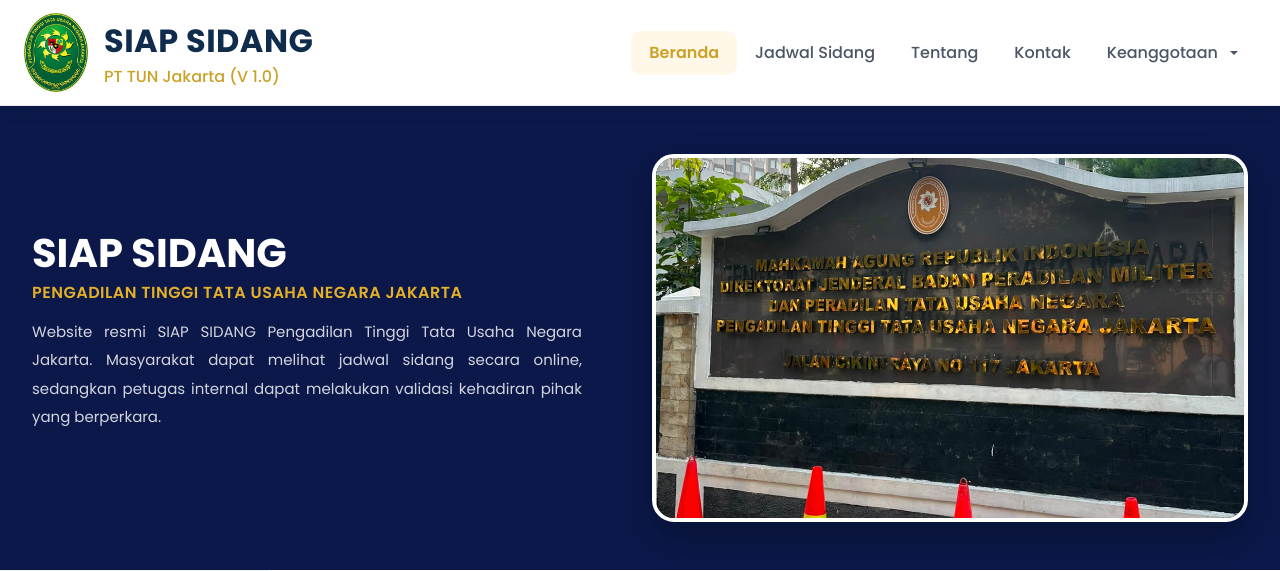
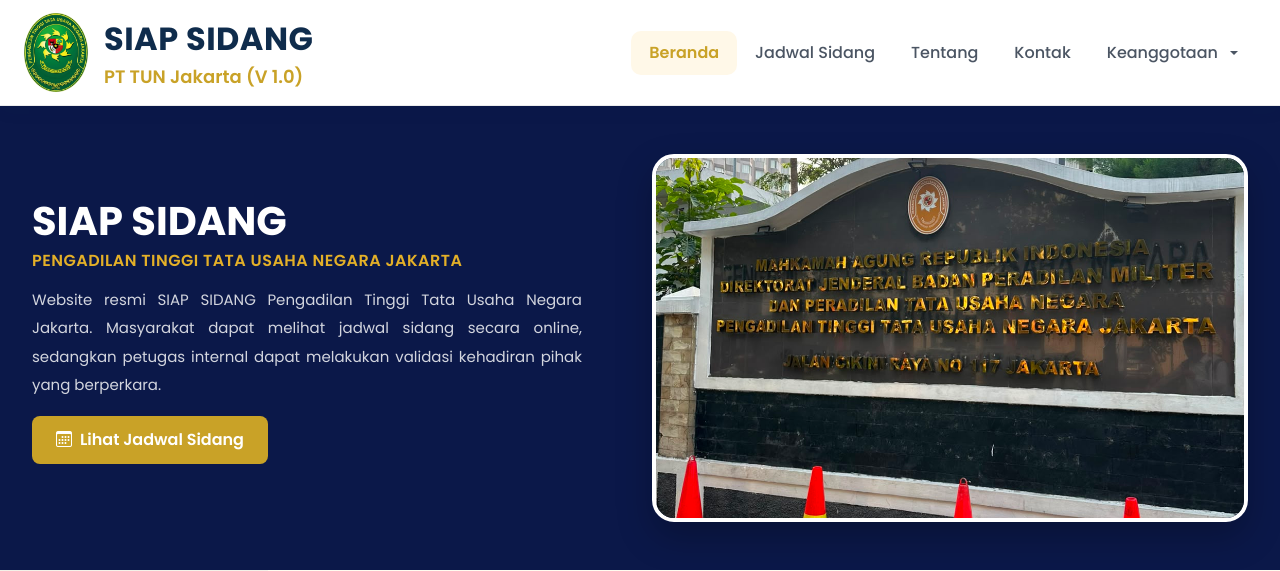
Before and after one commit to almeriotsaa/SiapSidangPTTUN, a Laravel app: page / in a window 1280 px wide. Shown: the top 571 px of the page. Run offline with Laravel 12, Linux system fonts and the light colour scheme.

Commit message:
edit guest navbar & add button jadwal

```diff
--- a/resources/views/guest/home.blade.php
+++ b/resources/views/guest/home.blade.php
@@ -14,24 +14,25 @@
             <div class="col-lg-6">
 
                 <h1 class="title-hero">
-
                     SIAP SIDANG
-
                 </h1>
 
                 <h4 class="sub-title mb-3">
-
                     Pengadilan Tinggi Tata Usaha Negara Jakarta
-
                 </h4>
 
                 <p class="deskripsi">
+                    Website resmi SIAP SIDANG Pengadilan Tinggi Tata Usaha Negara Jakarta.
+                    Masyarakat dapat melihat jadwal sidang secara online, sedangkan petugas
+                    internal dapat melakukan validasi kehadiran pihak yang berperkara.
+                </p>
 
-                    Website resmi SIAP SIDANG Pengadilan Tinggi Tata Usaha Negara Jakarta.
-
-                    Masyarakat dapat melihat jadwal sidang secara online, sedangkan petugas internal dapat melakukan validasi kehadiran pihak yang berperkara.
-
-                </p>
+                {{-- Button Lihat Jadwal --}}
+                <a href="/jadwal"
+                   class="btn btn-jadwal mb-3 {{ request()->is('jadwal*') ? 'active' : '' }}">
+                    <i class="bi bi-calendar3 me-2"></i>
+                    Lihat Jadwal Sidang
+                </a>
 
             </div>
 
@@ -48,19 +49,19 @@
                         <div class="carousel-item active">
                             <img src="{{ asset('assets/images/pttun 1.jfif') }}"
                                  class="d-block w-100 image-hero"
-                                alt="">
+                                 alt="Pengadilan Tinggi Tata Usaha Negara Jakarta">
                         </div>
 
                         <div class="carousel-item">
                             <img src="{{ asset('assets/images/pttun 2.jfif') }}"
                                  class="d-block w-100 image-hero"
-                                alt="">
+                                 alt="Pengadilan Tinggi Tata Usaha Negara Jakarta">
                         </div>
 
                         <div class="carousel-item">
                             <img src="{{ asset('assets/images/pttun 3.jfif') }}"
                                  class="d-block w-100 image-hero"
-                                alt="">
+                                 alt="Pengadilan Tinggi Tata Usaha Negara Jakarta">
                         </div>
 
                     </div>
@@ -254,6 +255,33 @@
         transform: scale(1.05);
     }
 
+    .btn-jadwal {
+    display: inline-flex;
+    align-items: center;
+
+    padding: 12px 24px;
+
+    background: #c9a227;
+    color: #ffffff;
+
+    border: none;
+    border-radius: 8px;
+
+    font-size: 16px;
+    font-weight: 600;
+
+    text-decoration: none;
+
+    transition: all 0.25s ease;
+}
+
+.btn-jadwal:hover {
+    background: #b18c1f;
+    color: #ffffff;
+    transform: translateY(-2px);
+    box-shadow: 0 6px 15px rgba(0, 0, 0, 0.15);
+}
+
     /* ===== Fitur ===== */
     .fitur-section {
         background: #FFFBEF;
--- a/resources/views/layouts/guest-navbar.blade.php
+++ b/resources/views/layouts/guest-navbar.blade.php
@@ -126,9 +126,9 @@
     }
 
     .brand-sub-title {
-        font-size: 16px;
+        font-size: 18px;
         color: var(--gold);
-        font-weight: 500;
+        font-weight: 600;
     }
 
     .nav-link {
```
Lines whose indentation alone changed are shown as unchanged.
